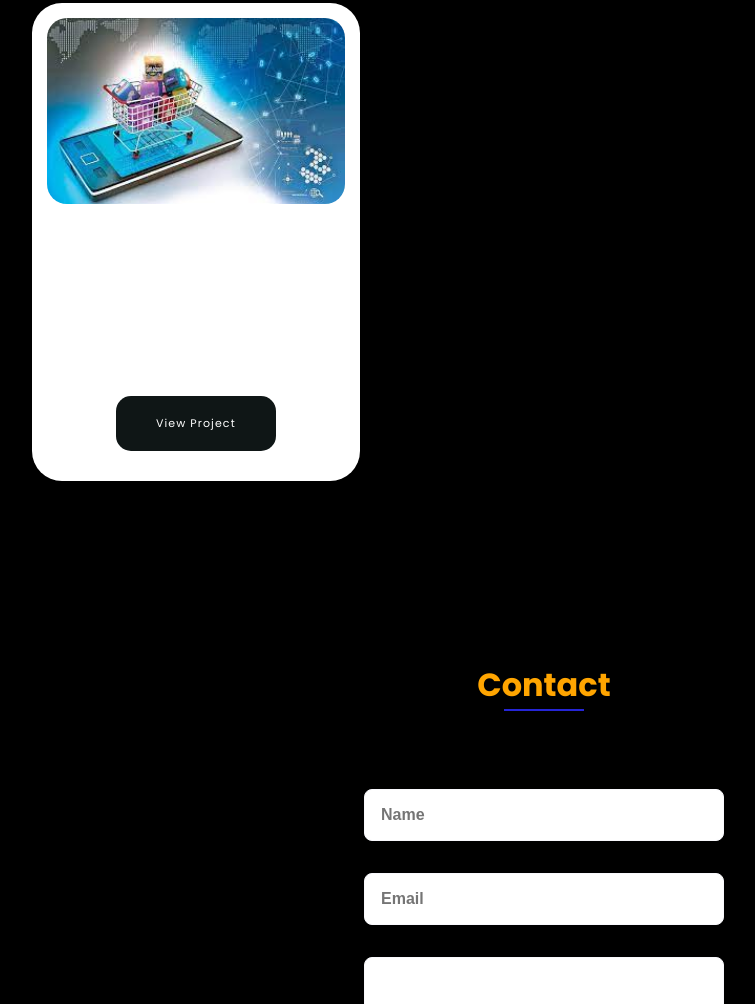
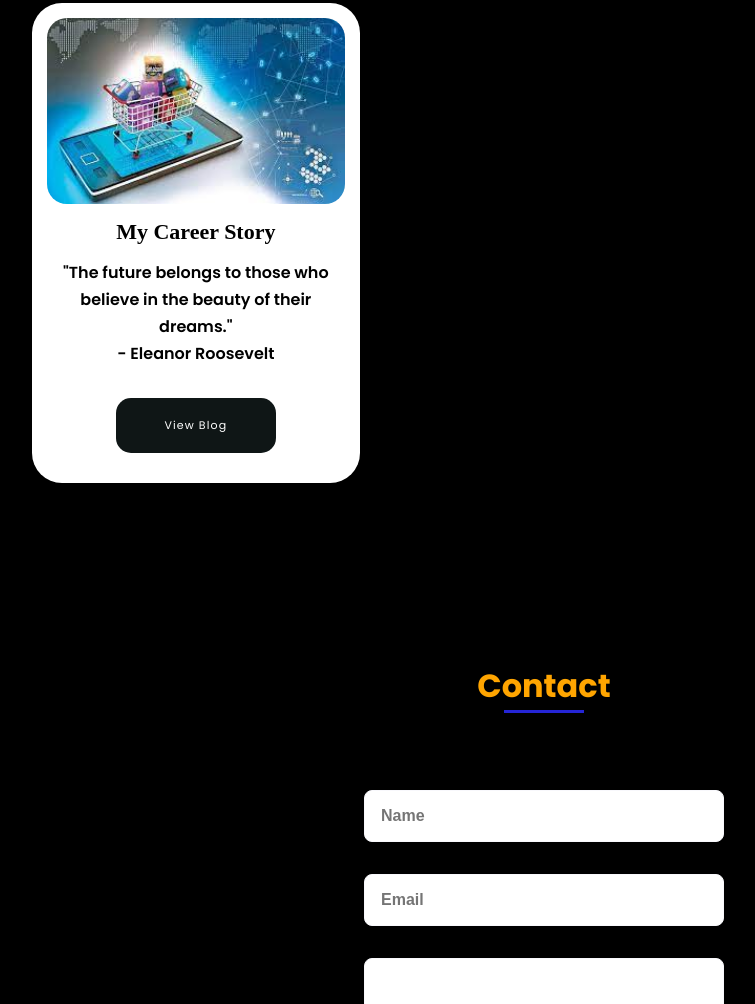
Before and after one commit to LordNedStark1/Ned_portfolio, a plain HTML site: page index.html in a window 1280 px wide. Shown: the part 3204-4208 px from the top of the page, without its empty margins (96-851 px from the left). Drawn offline with nearby package versions, Linux system fonts and the light colour scheme.

Commit message:
worked on the blog

```diff
--- a/assets/css/styles.css
+++ b/assets/css/styles.css
@@ -659,6 +659,7 @@ work__container bd-grid{
 
 .card_body {
     padding: 26px 20px 36px 20px;
+    color: #000000;
 }
 
 .card_title {
@@ -672,9 +673,10 @@ work__container bd-grid{
 }
 
 .card_body p {
-    font-weight: 400;
+    font-weight: 600;
     font-size: 18px;
     line-height: 1.7;
+
 
 }
 
--- a/index.html
+++ b/index.html
@@ -272,11 +272,11 @@
                             <img src="assets/img/ecommerce2.jpg" alt="">
                         </div>
                         <div class="card_body">
-                            <h2 class="card_title">Blockchain and Machine Learning</h2>
-                            <p>A helpful tutorial I wrote recently on usage of Machine learning in Blockchain
-                                technology. </p>
+                            <h2 class="card_title">My Career Story</h2>
+                            <p>"The future belongs to those who believe in the beauty of their dreams."
+                                <br> - Eleanor Roosevelt </p>
 
-                            <a href="./html/Resume.html" class="read_more">View Project</a>
+                            <a href="./html/Resume.html" class="read_more">View Blog</a>
                         </div>
                     </div>
                     <!-- <div class="card">
```
